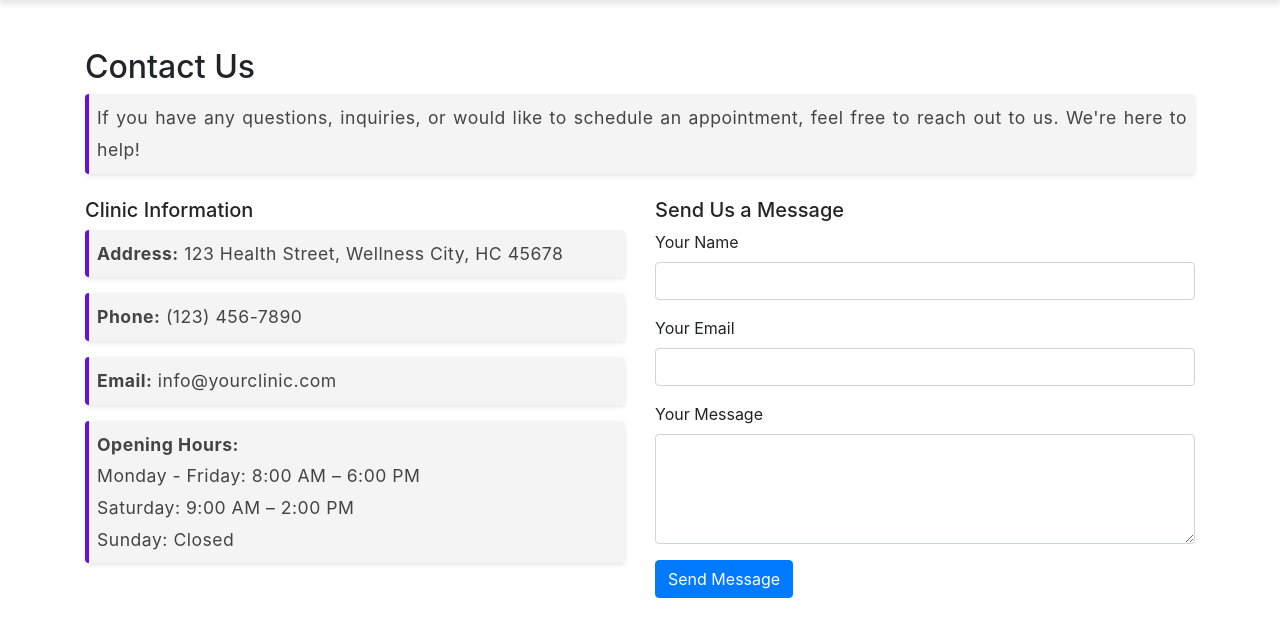
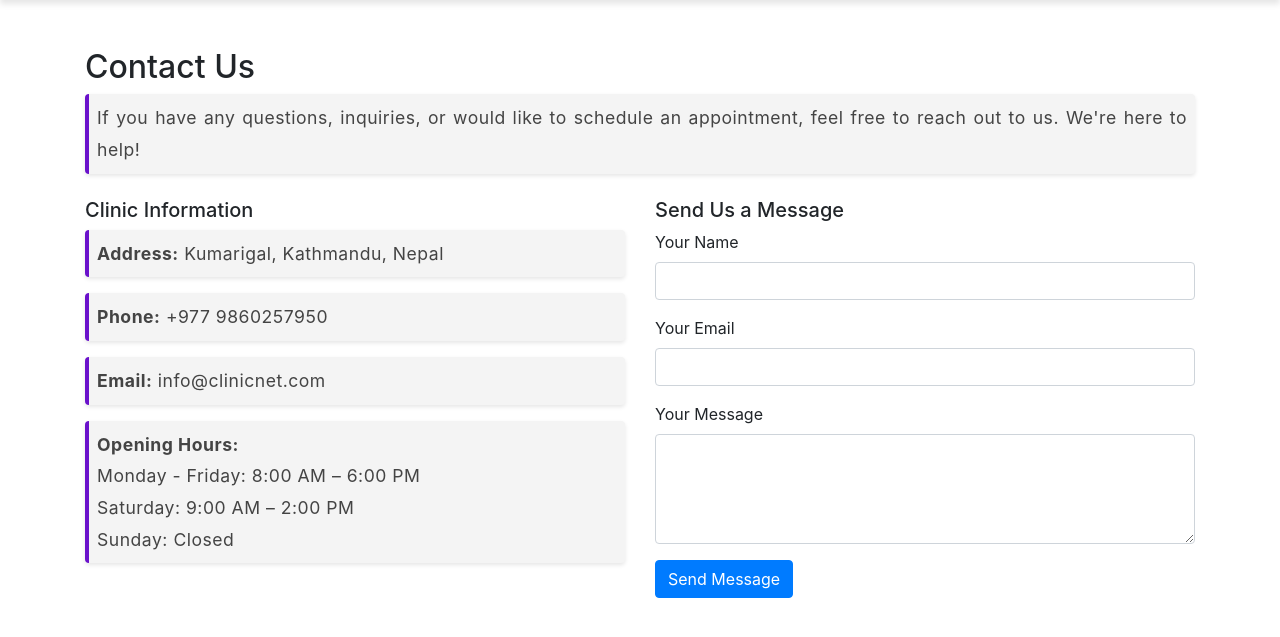
Before and after one commit to adhikaribibek231/clinicnetv1, a Django app: page /contact/ in a window 1280 px wide. Shown: the part 64-701 px from the top of the page. Run offline with Django 5.2, Linux system fonts and the light colour scheme; some libraries are stand-ins or nearby versions.

Commit message:
contact us page updated

```diff
--- a/clinic/templates/contact.html
+++ b/clinic/templates/contact.html
@@ -23,9 +23,9 @@
         <div class="row mt-4">
             <div class="col-md-6">
                 <h5>Clinic Information</h5>
-                <p><strong>Address:</strong> 123 Health Street, Wellness City, HC 45678</p>
-                <p><strong>Phone:</strong> (123) 456-7890</p>
-                <p><strong>Email:</strong> info@yourclinic.com</p>
+                <p><strong>Address:</strong> Kumarigal, Kathmandu, Nepal</p>
+                <p><strong>Phone:</strong> +977 9860257950</p>
+                <p><strong>Email:</strong> info@clinicnet.com</p>
                 <p><strong>Opening Hours:</strong><br>
                     Monday - Friday: 8:00 AM – 6:00 PM<br>
                     Saturday: 9:00 AM – 2:00 PM<br>
```
Also changed, not shown: db.sqlite3.
